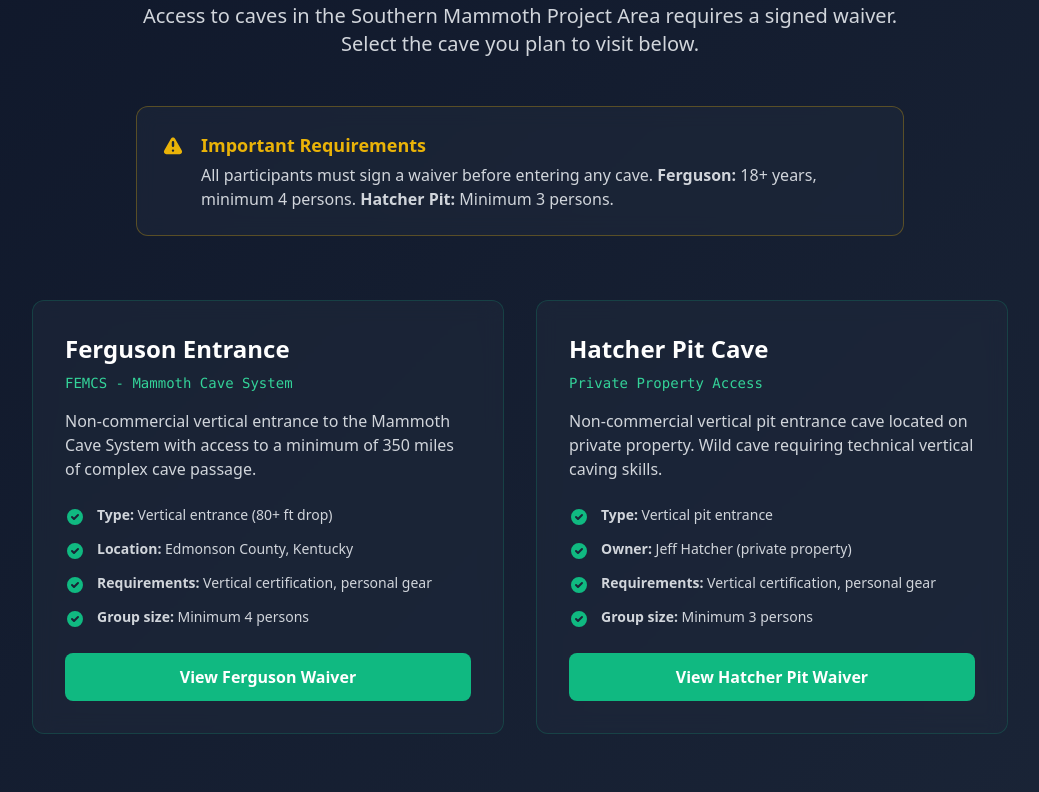
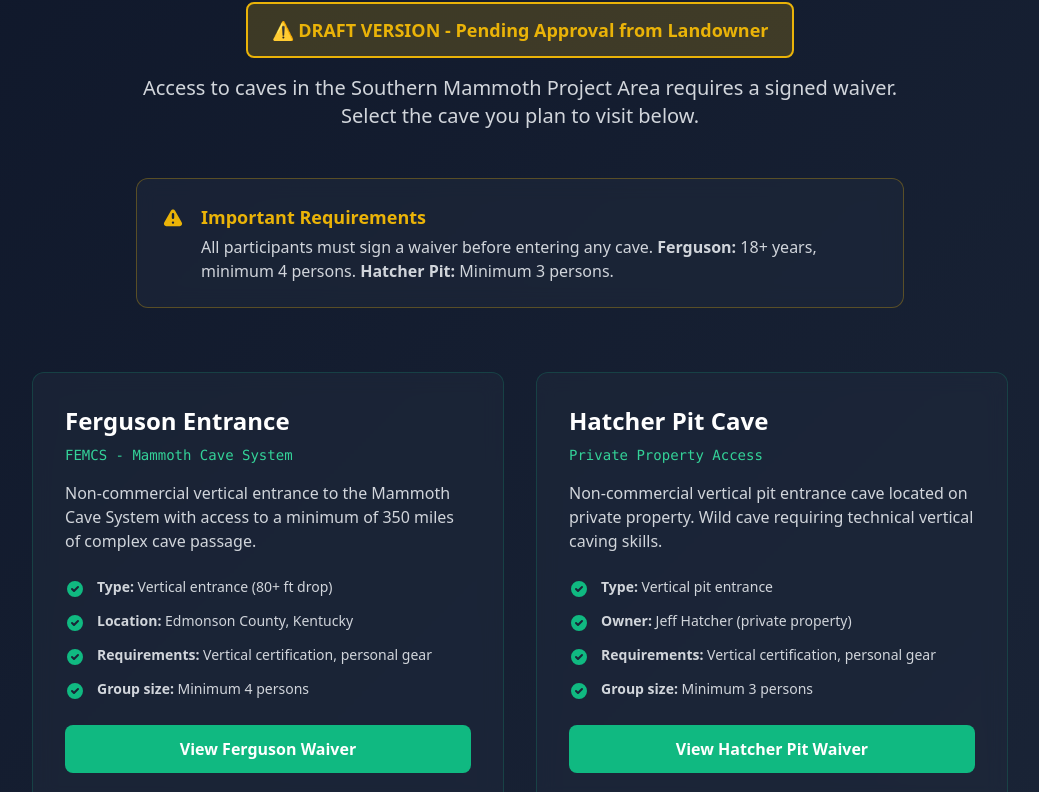
Before and after one commit to 2dbatkv/southern_mammoth, a plain HTML site: page index.html in a window 1280 px wide. Shown: the part 191-983 px from the top of the page, without its empty margins (120-1159 px from the left). Drawn offline with nearby package versions, Linux system fonts and the light colour scheme.

Commit message:
Add draft version notice pending landowner approval

```diff
--- a/index.html
+++ b/index.html
@@ -59,6 +59,11 @@
                 <h2 class="text-5xl font-bold mb-4">
                     Cave Access <span class="text-cave-emerald">Waivers</span>
                 </h2>
+                <div class="inline-block bg-yellow-500/20 border-2 border-yellow-500 rounded-lg px-6 py-3 mb-4">
+                    <p class="text-yellow-500 font-bold text-lg">
+                        ⚠️ DRAFT VERSION - Pending Approval from Landowner
+                    </p>
+                </div>
                 <p class="text-xl text-gray-300 max-w-3xl mx-auto">
                     Access to caves in the Southern Mammoth Project Area requires a signed waiver. Select the cave you plan to visit below.
                 </p>
```
